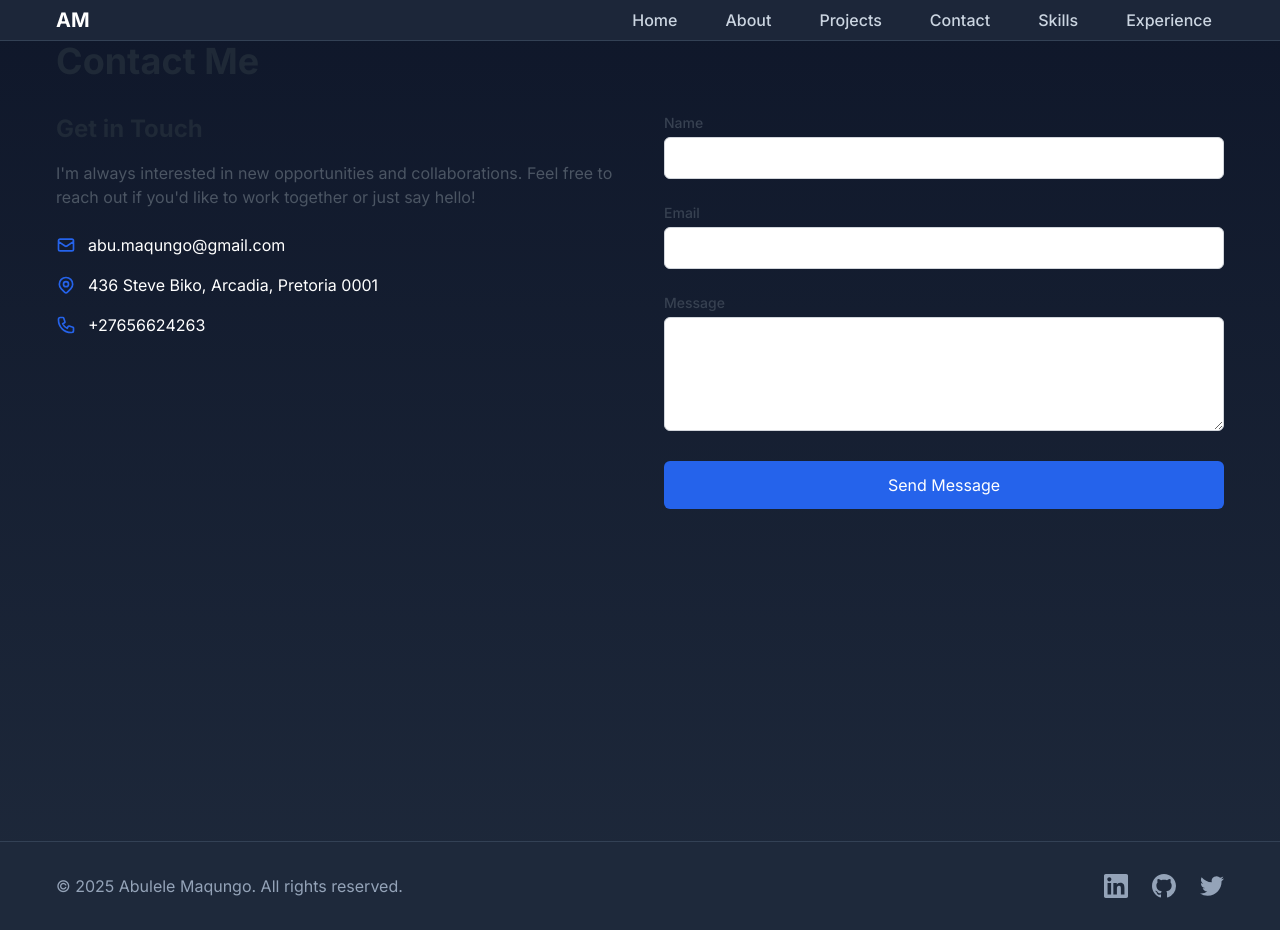
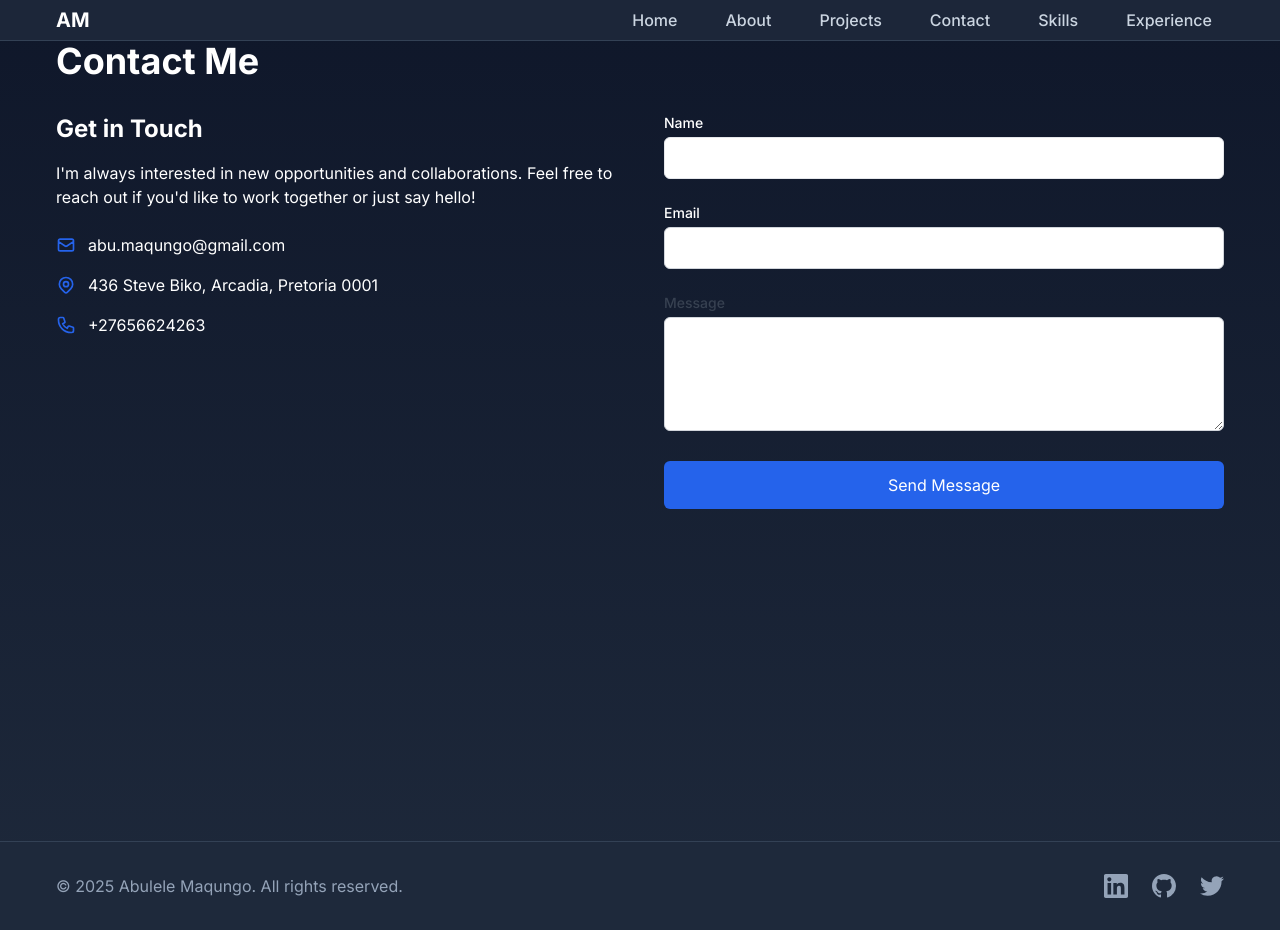
Before and after one commit to AbuMaqungo/abulelemaqungo-portfolio, a Next.js app: page /contact in a window 1280 px wide. Built offline with nearby package versions, Linux system fonts and the light colour scheme.

Commit message:
Change contact page text to white

```diff
--- a/src/app/contact/page.tsx
+++ b/src/app/contact/page.tsx
@@ -26,11 +26,11 @@ export default function Contact() {
 
   return (
     <div className="container py-12">
-      <h1 className="text-4xl font-bold text-gray-800 mb-8">Contact Me</h1>
+      <h1 className="text-4xl font-bold text-white-800 mb-8">Contact Me</h1>
       <div className="grid grid-cols-1 md:grid-cols-2 gap-12">
         <div>
-          <h2 className="text-2xl font-bold text-gray-800 mb-4">Get in Touch</h2>
-          <p className="text-gray-600 mb-6">
+          <h2 className="text-2xl font-bold text-white-800 mb-4">Get in Touch</h2>
+          <p className="text-white-600 mb-6">
             I'm always interested in new opportunities and collaborations.
             Feel free to reach out if you'd like to work together or just say hello!
           </p>
@@ -59,7 +59,7 @@ export default function Contact() {
         <div>
           <form onSubmit={handleSubmit} className="space-y-6">
             <div>
-              <label htmlFor="name" className="block text-sm font-medium text-gray-700 mb-1">
+              <label htmlFor="name" className="block text-sm font-medium text-white-700 mb-1">
                 Name
               </label>
               <input
@@ -69,11 +69,11 @@ export default function Contact() {
                 value={formData.name}
                 onChange={handleChange}
                 required
-                className="w-full px-4 py-2 border border-gray-300 rounded-md focus:ring-blue-500 focus:border-blue-500"
+                className="w-full px-4 py-2 border border-white-300 rounded-md focus:ring-blue-500 focus:border-blue-500"
               />
             </div>
             <div>
-              <label htmlFor="email" className="block text-sm font-medium text-gray-700 mb-1">
+              <label htmlFor="email" className="block text-sm font-medium text-white-700 mb-1">
                 Email
               </label>
               <input
```
